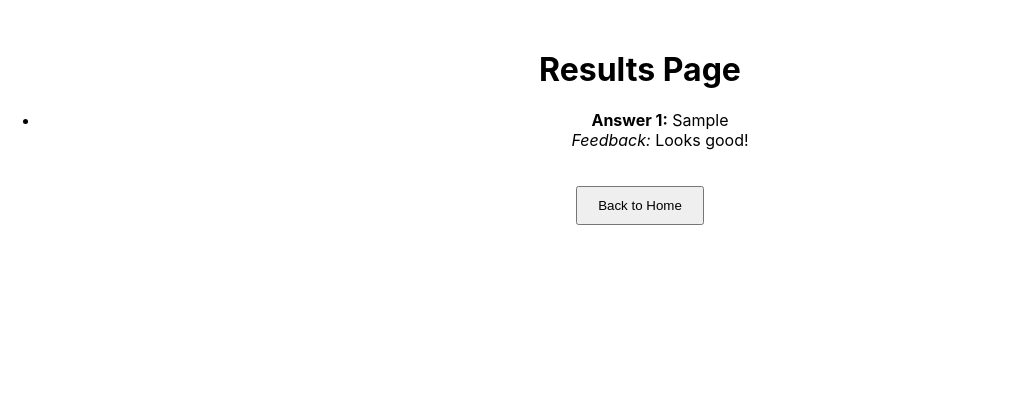
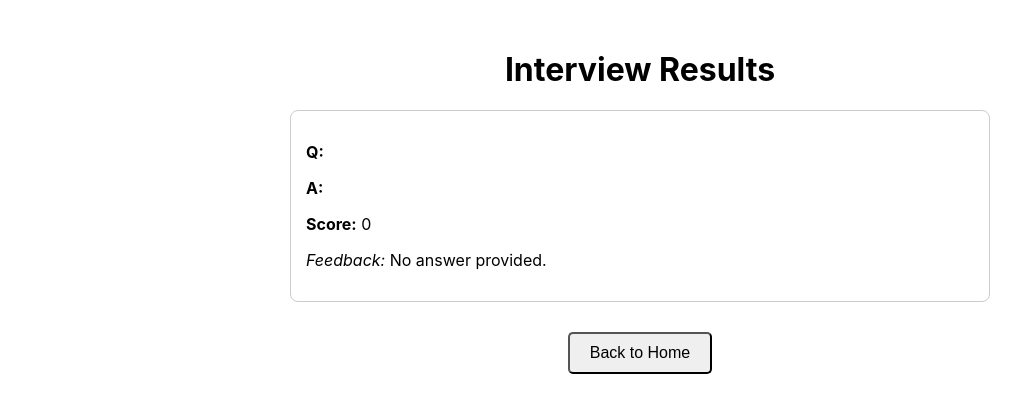
Before and after one commit to bg20061220/interview-practice, a React (Create React App) app in the folder interview-practice-app/: page /interview in a window 1280 px wide. Both pictures are taken after typing "Sample" into the empty fields and a click on the button "Submit Answer". Shown: the top 412 px of the page, without its empty margins (0-1030 px from the left). Built offline with nearby package versions, Linux system fonts and the light colour scheme.

Commit message:
eed to fic flow and passing of data

```diff
--- a/interview-practice-app/src/pages/Interview.js
+++ b/interview-practice-app/src/pages/Interview.js
@@ -1,23 +1,29 @@
-import React , {useState} from "react";
+import React , {useState, useEffect} from "react";
 import { useNavigate } from "react-router-dom";
+import questions from "../utils/questionData";
+
 function Interview({answers , setAnswers}) {
-    const[currentAnswer ,  setCurrentAnswer] = useState("")
+    const[currentAnswer ,  setCurrentAnswer] = useState("");
+    const [question , setQuestion] = useState("");
     const navigate = useNavigate();
 
+    useEffect(() => {
+    const randomIndex = Math.floor(Math.random() * questions.length);
+    setQuestion(questions[randomIndex]);
+    }, []);
     const handleSubmit = () => {
-        setAnswers([...answers, currentAnswer]) // add current answers
+        setAnswers([...answers,  currentAnswer]) // add current answers
         setCurrentAnswer("") // clear input
         navigate("/results")
     }
   return (
     <div style={{ textAlign: "center", marginTop: "50px" }}>
       <h1>Interview Page</h1>
-      <input
-        type="text"
+      <p> <strong>Question : </strong> {question} </p>
+        <textarea
         value={currentAnswer}
         onChange={(e) => setCurrentAnswer(e.target.value)}
-        placeholder="Type your answer here"
-        style={{ padding: "10px", width: "300px" }}
+        placeholder="Type your answer here..."
       />
       <br />
       <button onClick={handleSubmit} style={{ marginTop: "20px" }}>
--- a/interview-practice-app/src/pages/ResultsPage.js
+++ b/interview-practice-app/src/pages/ResultsPage.js
@@ -1,32 +1,61 @@
 import { useNavigate } from "react-router-dom";
+import React from "react";
+import evaluateAnswer from "../utils/evaluate";
 
 function ResultsPage({ answers }) {
   const navigate = useNavigate();
-
   return (
-    <div style={{ textAlign: "center", marginTop: "50px" }}>
-      <h1>Results Page</h1>
+    <div style={{ maxWidth: "700px", margin: "50px auto", textAlign: "left" }}>
+      <h1 style={{ textAlign: "center" }}>Interview Results</h1>
 
       {answers.length > 0 ? (
-        <ul>
-          {answers.map((ans, idx) => (
-            <li key={idx}>
-              <strong>Answer {idx + 1}:</strong> {ans}
-              <br />
-              <em>Feedback:</em> {ans.length > 0 ? "Looks good!" : "No answer provided."}
-            </li>
-          ))}
+        <ul style={{ listStyle: "none", padding: 0 }}>
+          {answers.map((item, idx) => {
+            const { score, feedback } = evaluateAnswer(item.question, item.answer);
+
+            return (
+              <li
+                key={idx}
+                style={{
+                  marginBottom: "25px",
+                  padding: "15px",
+                  border: "1px solid #ccc",
+                  borderRadius: "8px",
+                }}
+              >
+                <p>
+                  <strong>Q:</strong> {item.question}
+                </p>
+                <p>
+                  <strong>A:</strong> {item.answer}
+                </p>
+                <p>
+                  <strong>Score:</strong> {score}
+                </p>
+                <p>
+                  <em>Feedback:</em> {feedback}
+                </p>
+              </li>
+            );
+          })}
         </ul>
       ) : (
-        <p>No answers submitted yet.</p>
+        <p style={{ textAlign: "center" }}>No answers submitted yet.</p>
       )}
 
-      <button
-        style={{ marginTop: "20px", padding: "10px 20px" }}
-        onClick={() => navigate("/")}
-      >
-        Back to Home
-      </button>
+      <div style={{ textAlign: "center", marginTop: "30px" }}>
+        <button
+          onClick={() => navigate("/")}
+          style={{
+            padding: "10px 20px",
+            fontSize: "16px",
+            cursor: "pointer",
+            borderRadius: "5px",
+          }}
+        >
+          Back to Home
+        </button>
+      </div>
     </div>
   );
 }
--- /dev/null
+++ b/interview-practice-app/src/utils/evaluate.js
@@ -0,0 +1,43 @@
+const questionKeywords = {
+  "Tell me about yourself.": [
+    "I", "experience", "study", "skills", "learn", "projects", "interests", "strengths"
+  ],
+  "Why do you want to study at this university?": [
+    "university", "program", "study", "learn", "opportunity", "reputation", "faculty", "career"
+  ],
+  "What are your strengths and weaknesses?": [
+    "strength", "weakness", "improve", "skills", "experience", "challenge", "growth", "adaptable"
+  ],
+  "Describe a challenge you faced and how you overcame it.": [
+    "challenge", "problem", "solution", "learn", "overcome", "team", "mistake", "adapt"
+  ],
+  "Where do you see yourself in 5 years?": [
+    "future", "career", "goal", "study", "plan", "growth", "achievement", "development"
+  ]
+};
+
+export default function evaluateAnswer(question , answer){
+    if(!answer || answer.trim() === ""){
+        return { score : 0 , feedback: "No answer provided."};
+    }
+    // Creating a list of keywords based on the question
+    const keywords = questionKeywords[question] || [];
+    let keywordMatches = 0 ;
+
+    // Counting how many keywords are present in the answer
+   keywords.forEach((word) => {
+    if (answer.toLowerCase().includes(word.toLowerCase())) {
+      keywordMatches += 1;
+    }
+  });
+
+  // Length bonus
+  if(answer.length> 80 ) keywordMatches += 1 ;
+
+  // Map total points to a feedback
+   let feedback = " "
+if (keywordMatches <= 3) feedback = "Bad answer. Try to include more relevant points.";
+  else if (keywordMatches <= 6) feedback = "Good answer. Covers most points, but can be improved.";
+  else feedback = "Excellent answer! Clear, detailed, and relevant.";
+
+  return { score: keywordMatches, feedback };}
--- a/interview-practice-app/src/utils/questionData.js
+++ b/interview-practice-app/src/utils/questionData.js
@@ -0,0 +1,9 @@
+const questions = [
+  "Tell me about yourself.",
+  "Why do you want to study at this university?",
+  "What are your strengths and weaknesses?",
+  "Describe a challenge you faced and how you overcame it.",
+  "Where do you see yourself in 5 years?"
+];
+
+export default questions;
--- a/package.json
+++ /dev/null
@@ -1,5 +0,0 @@
-{
-  "dependencies": {
-    "react-router-dom": "^7.8.2"
-  }
-}
```
Also changed, not shown: interview-practice-app/src/utils/feedback.js (deleted), 1 other file (tests, documents, lock files or other folders).
